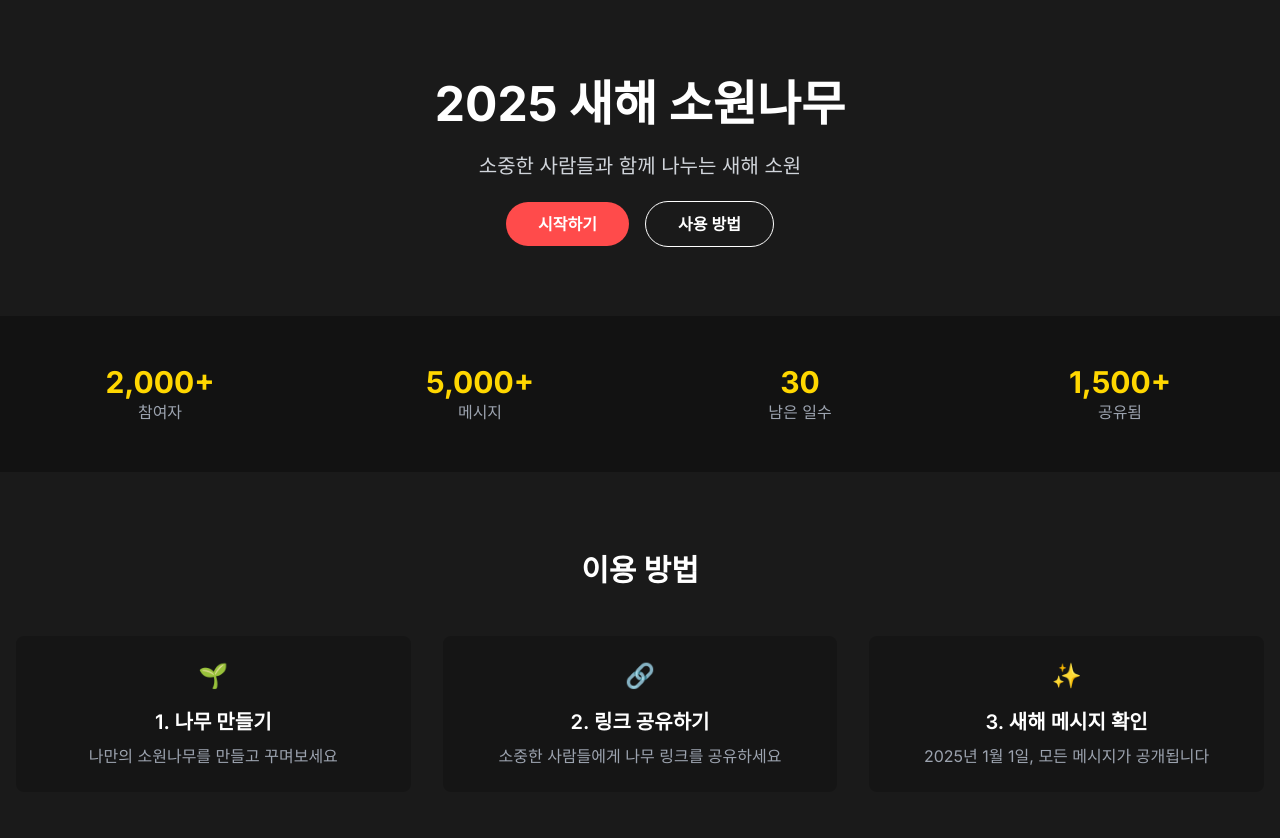
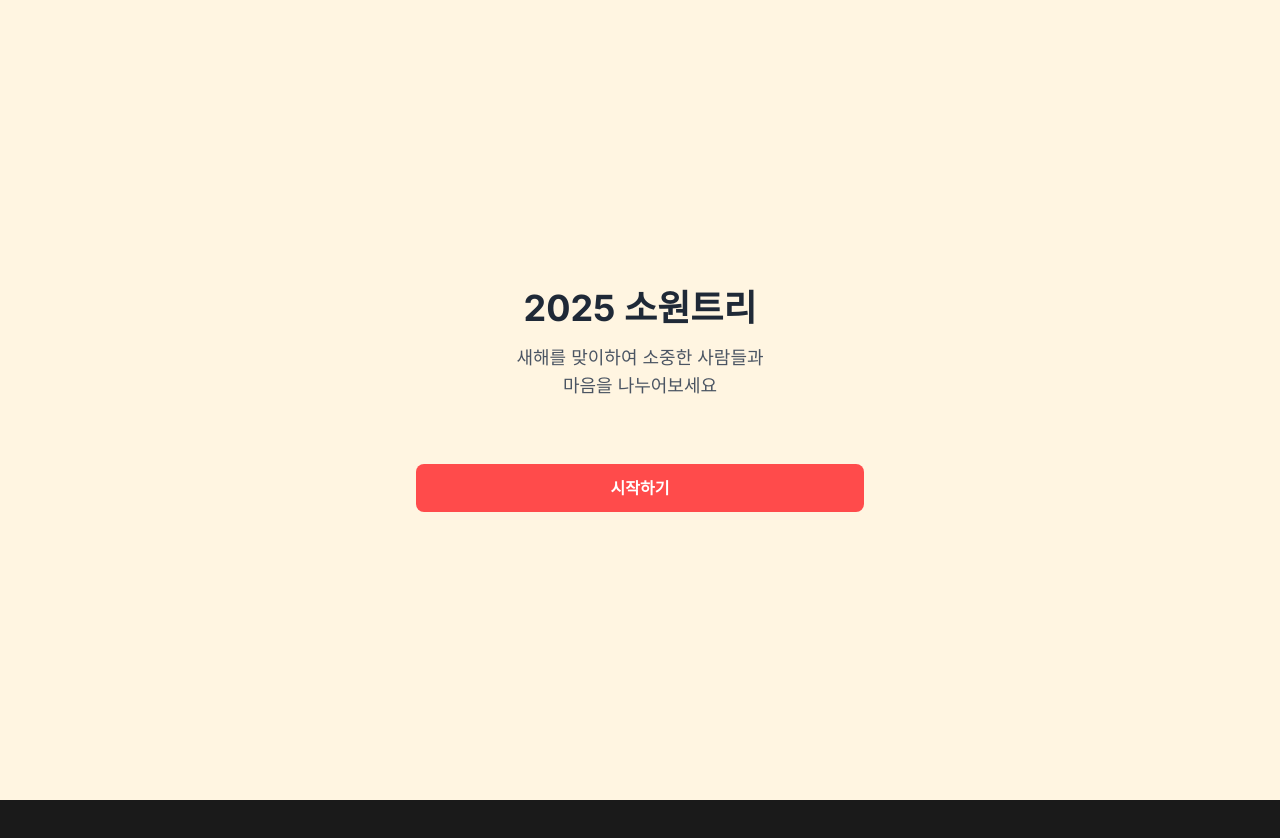
Before and after one commit to whddbsl/wish-tree-2025, a Next.js app: page / in a window 1280 px wide. Shown: the top 838 px of the page. After the commit the page ends 800 px from the top, so only its background shows below. Built offline with nearby package versions, Linux system fonts and the light colour scheme.

Commit message:
main page 수정

```diff
--- a/src/app/page.tsx
+++ b/src/app/page.tsx
@@ -1,76 +1,29 @@
 import Link from 'next/link'
-import { ROUTES } from '@/constants/routes'
 
 export default function HomePage() {
   return (
-    <main className="min-h-screen bg-[#1A1A1A] text-white">
-      {/* Hero Section */}
-      <section className="container mx-auto px-4 py-20 text-center">
-        <h1 className="mb-6 text-5xl font-bold">
-          2025 새해 소원나무
-        </h1>
-        <p className="mb-8 text-xl text-gray-300">
-          소중한 사람들과 함께 나누는 새해 소원
-        </p>
-        <div className="space-x-4">
+    <main className="min-h-screen bg-[#FFF5E1] flex flex-col items-center justify-center p-4">
+      <div className="max-w-md w-full space-y-8 text-center">
+        <div className="space-y-4">
+          <h1 className="text-4xl font-bold text-gray-800">
+            2025 소원트리
+          </h1>
+          <p className="text-lg text-gray-600">
+            새해를 맞이하여 소중한 사람들과
+            <br />
+            마음을 나누어보세요
+          </p>
+        </div>
+
+        <div className="space-y-4 pt-8">
           <Link
-            href={ROUTES.LOGIN}
-            className="rounded-full bg-[#FF4B4B] px-8 py-3 font-semibold hover:bg-opacity-90"
+            href="/login"
+            className="w-full inline-block bg-[#FF4B4B] hover:bg-[#FF6B6B] text-white font-bold py-3 px-4 rounded-lg transition-colors"
           >
             시작하기
           </Link>
-          <Link
-            href="#how-it-works"
-            className="rounded-full border border-white px-8 py-3 font-semibold hover:bg-white hover:text-black"
-          >
-            사용 방법
-          </Link>
         </div>
-      </section>
-
-      {/* Stats Section */}
-      <section className="bg-black/30 py-12">
-        <div className="container mx-auto grid grid-cols-2 gap-8 px-4 text-center md:grid-cols-4">
-          <div>
-            <h3 className="text-3xl font-bold text-[#FFD700]">2,000+</h3>
-            <p className="text-gray-400">참여자</p>
-          </div>
-          <div>
-            <h3 className="text-3xl font-bold text-[#FFD700]">5,000+</h3>
-            <p className="text-gray-400">메시지</p>
-          </div>
-          <div>
-            <h3 className="text-3xl font-bold text-[#FFD700]">30</h3>
-            <p className="text-gray-400">남은 일수</p>
-          </div>
-          <div>
-            <h3 className="text-3xl font-bold text-[#FFD700]">1,500+</h3>
-            <p className="text-gray-400">공유됨</p>
-          </div>
-        </div>
-      </section>
-
-      {/* How it works Section */}
-      <section id="how-it-works" className="container mx-auto px-4 py-20">
-        <h2 className="mb-12 text-center text-3xl font-bold">이용 방법</h2>
-        <div className="grid gap-8 md:grid-cols-3">
-          <div className="rounded-lg bg-black/20 p-6 text-center">
-            <div className="mb-4 text-2xl">🌱</div>
-            <h3 className="mb-2 text-xl font-semibold">1. 나무 만들기</h3>
-            <p className="text-gray-400">나만의 소원나무를 만들고 꾸며보세요</p>
-          </div>
-          <div className="rounded-lg bg-black/20 p-6 text-center">
-            <div className="mb-4 text-2xl">🔗</div>
-            <h3 className="mb-2 text-xl font-semibold">2. 링크 공유하기</h3>
-            <p className="text-gray-400">소중한 사람들에게 나무 링크를 공유하세요</p>
-          </div>
-          <div className="rounded-lg bg-black/20 p-6 text-center">
-            <div className="mb-4 text-2xl">✨</div>
-            <h3 className="mb-2 text-xl font-semibold">3. 새해 메시지 확인</h3>
-            <p className="text-gray-400">2025년 1월 1일, 모든 메시지가 공개됩니다</p>
-          </div>
-        </div>
-      </section>
+      </div>
     </main>
   )
 }
```
